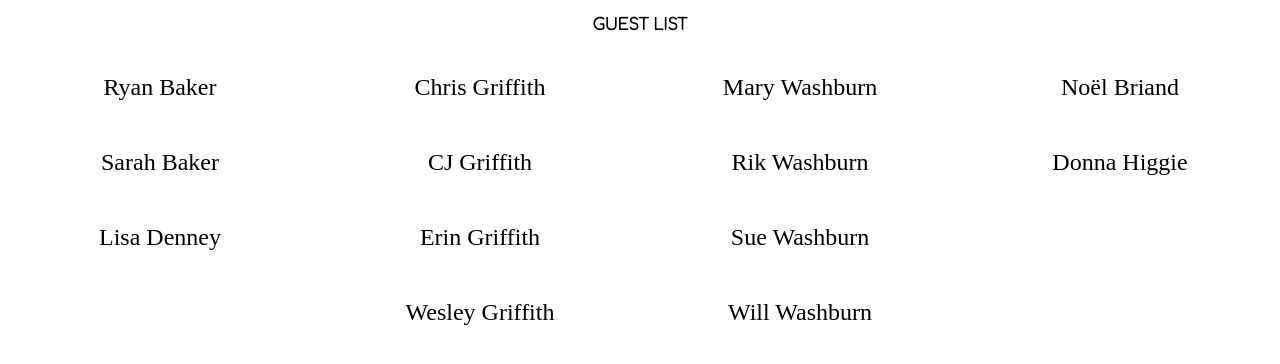
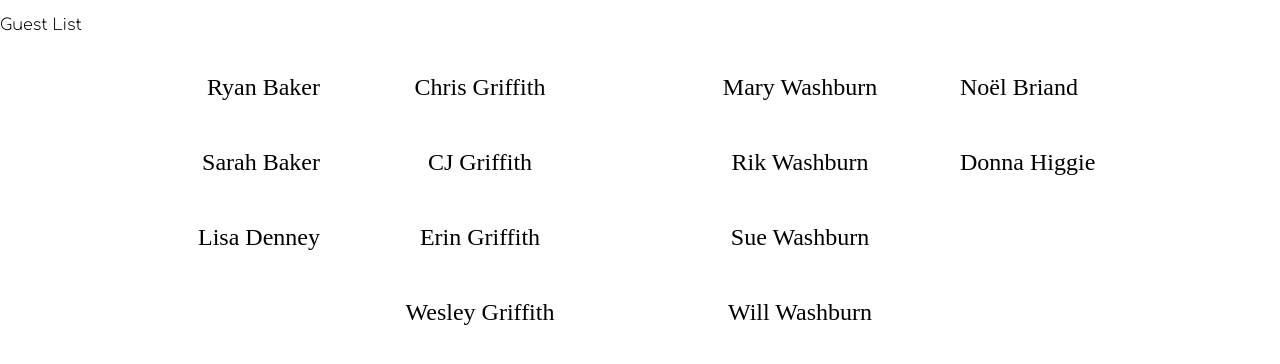
Before and after one commit to marybees/thanksgiving, a React (Create React App) app: page /seat in a window 1280 px wide. Shown: the top 364 px of the page. Built offline with nearby package versions, Linux system fonts and the light colour scheme; a web font is replaced by a local one.

Commit message:
Update seat component with guest names

```diff
--- a/src/Seat.js
+++ b/src/Seat.js
@@ -2,12 +2,12 @@ import React from "react";
 
 const Seat = () => {
   return (
-    <div>
-      <div className="body-two-subtitle">
-        <p>GUEST LIST</p>
+    <div id="guest-list">
+      <div className="page-title">
+        <p>Guest List</p>
       </div>
       <div id="guest-list-container">
-        <div className="body-two-cursive guest-list-column">
+        <div className="body-two-cursive guest-list-column" style={{ textAlign: "right" }}>
           <p>Ryan Baker</p>
           <p>Sarah Baker</p>
           <p>Lisa Denney</p>
@@ -24,7 +24,7 @@ const Seat = () => {
           <p>Sue Washburn</p>
           <p>Will Washburn</p>
         </div>
-        <div className="body-two-cursive guest-list-column">
+        <div className="body-two-cursive guest-list-column" style={{ textAlign: "left" }}>
           <p>Noël Briand</p>
           <p>Donna Higgie</p>
         </div>
```
